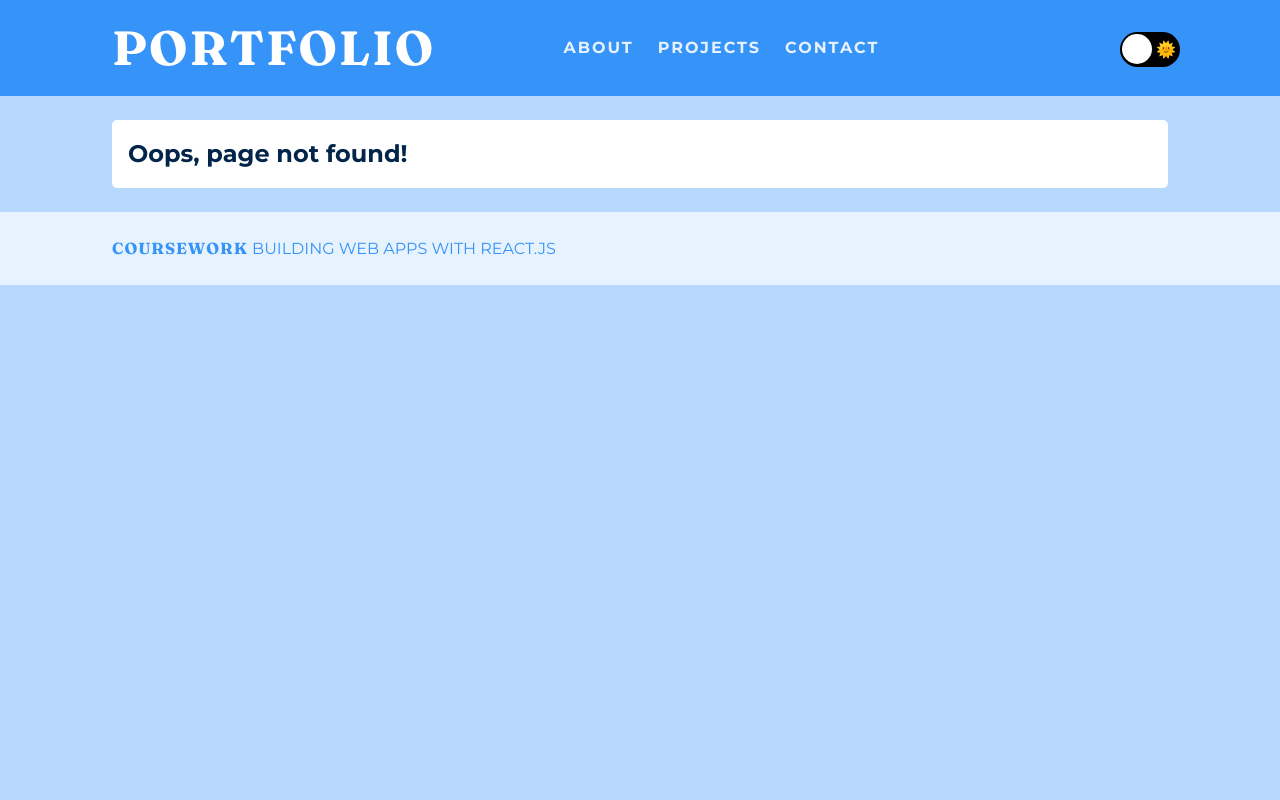
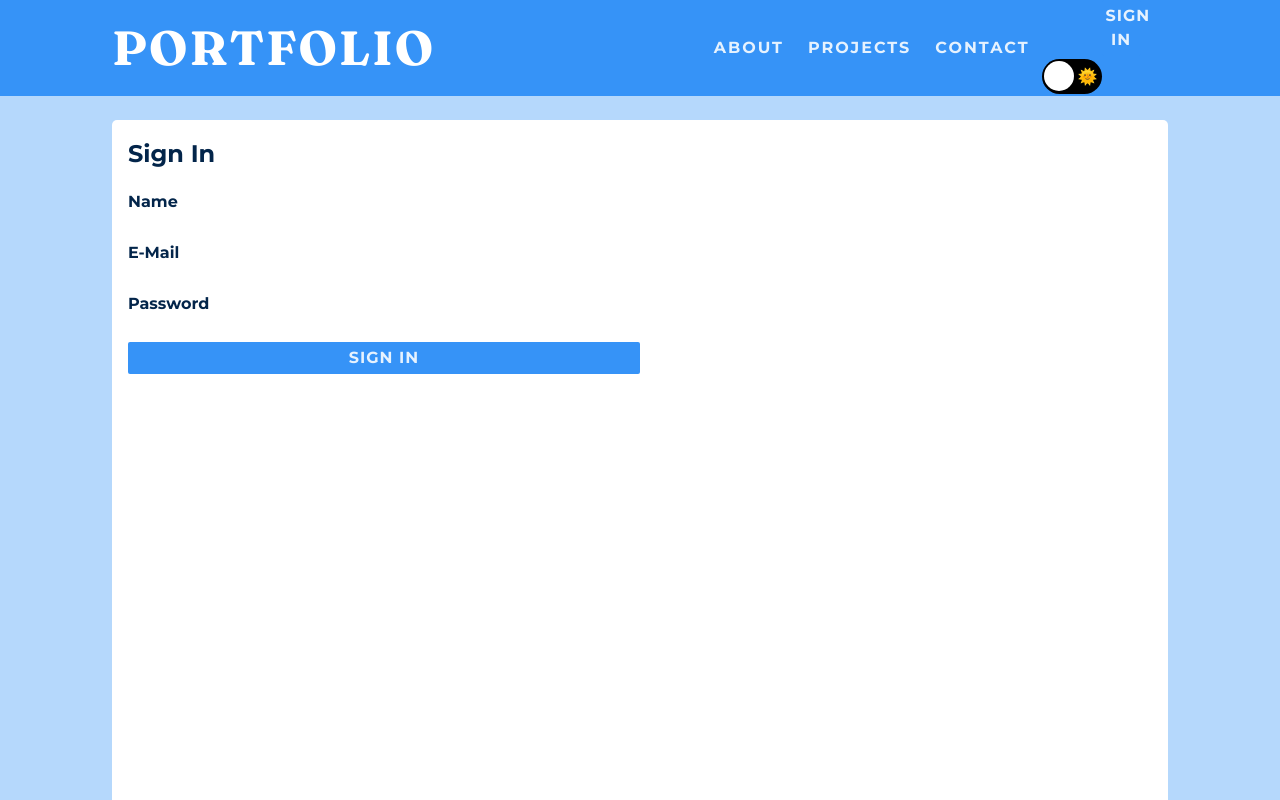
Before and after one commit to dana-eliz8bit/clg-react-app, a React (Create React App) app: page /login in a window 1280 px wide. Before the commit this address had no page. Shown: the top 800 px of the page. Built offline with nearby package versions, Linux system fonts and the light colour scheme.

Commit message:
Added sign in.

```diff
--- a/src/App.js
+++ b/src/App.js
@@ -15,6 +15,7 @@
 
 import { ThemeContext } from "./theme/themeProvider";
 import AuthContext from "./auth/auth-context";
+import Login from "./pages/login";
 
 function App() {
   const theme = useContext(ThemeContext);
@@ -80,6 +81,11 @@
             <Route exact path="/contact">
               <Contact />
             </Route>
+            {!isLoggedIn && (
+              <Route exact path={`/login`}>
+                <Login />
+              </Route>
+            )}
             <Route path="*">
               <FourOhFour />
             </Route>
--- a/src/components/navigation/index.jsx
+++ b/src/components/navigation/index.jsx
@@ -1,13 +1,17 @@
 import { useContext } from "react";
-import { NavLink } from "react-router-dom";
+import { NavLink, useHistory } from "react-router-dom";
 import classes from "./navigation.module.css";
 import ToggleSwitch from "../toggleSwitch";
 import { ThemeContext } from "../../theme/themeProvider";
+import AuthContext from "../../auth/auth-context";
+import BooksButton from "../booksButton";
 
 function Navigation() {
   const theme = useContext(ThemeContext);
   const darkMode = theme.darkMode;
   console.log(darkMode);
+  const { isLoggedIn } = useContext(AuthContext);
+  let history = useHistory();
 
   return (
     <nav className={classes.nav}>
@@ -30,7 +34,7 @@
             Contact
           </NavLink>
         </li>
-      </ul>
+        <li>
           <ToggleSwitch
             isOn={darkMode}
             handleToggle={() => theme.setDarkMode(!darkMode)}
@@ -39,6 +43,15 @@
             rightAriaLabel="toggle light mode"
             rightEmoji={<>&#127774;</>}
           ></ToggleSwitch>
+        </li>
+        <li>
+          {!isLoggedIn && (
+            <BooksButton onClick={() => history.push("/login")}>
+              Sign In
+            </BooksButton>
+          )}
+        </li>
+      </ul>
     </nav>
   );
 }
--- /dev/null
+++ b/src/pages/login.jsx
@@ -0,0 +1,190 @@
+import React, { useState, useEffect, useReducer, useContext } from "react";
+import AuthContext from "../auth/auth-context";
+import classes from "../styles/login.module.css";
+import BooksButton from "../components/booksButton";
+
+const nameReducer = (state, action) => {
+  if (action.type === "USER_INPUT") {
+    return { value: action.val, isValid: action.val.length > 1 };
+  }
+  if (action.type === "INPUT_BLUR") {
+    return {
+      value: state.value,
+      isValid: state.value.length > 1
+    };
+  }
+  return { value: "", isValid: false };
+};
+
+const emailReducer = (state, action) => {
+  if (action.type === "USER_INPUT") {
+    return { value: action.val, isValid: action.val.includes("@") };
+  }
+  if (action.type === "INPUT_BLUR") {
+    return { value: state.value, isValid: state.value.includes("@") };
+  }
+  return { value: "", isValid: false };
+};
+
+const passwordReducer = (state, action) => {
+  if (action.type === "USER_INPUT") {
+    return { value: action.val, isValid: action.val.trim().length > 6 };
+  }
+  if (action.type === "INPUT_BLUR") {
+    return { value: state.value, isValid: state.value.trim().length > 6 };
+  }
+  return { value: "", isValid: false };
+};
+
+const Login = () => {
+  const [formIsValid, setFormIsValid] = useState(false);
+  const [error, setError] = useState(null);
+
+  const { onLogin } = useContext(AuthContext);
+
+  const [nameState, dispatchName] = useReducer(nameReducer, {
+    value: "",
+    isValid: null
+  });
+
+  const [emailState, dispatchEmail] = useReducer(emailReducer, {
+    value: "",
+    isValid: null
+  });
+  const [passwordState, dispatchPassword] = useReducer(passwordReducer, {
+    value: "",
+    isValid: null
+  });
+
+  const { isValid: nameIsValid } = nameState;
+  const { isValid: emailIsValid } = emailState;
+  const { isValid: passwordIsValid } = passwordState;
+
+  useEffect(() => {
+    const identifier = setTimeout(() => {
+      setFormIsValid(nameIsValid && emailIsValid && passwordIsValid);
+    }, 500);
+
+    return () => {
+      clearTimeout(identifier);
+    };
+  }, [nameIsValid, emailIsValid, passwordIsValid]);
+
+  const nameChangeHandler = (event) => {
+    dispatchName({ type: "USER_INPUT", val: event.target.value });
+  };
+
+  const emailChangeHandler = (event) => {
+    dispatchEmail({ type: "USER_INPUT", val: event.target.value });
+  };
+
+  const passwordChangeHandler = (event) => {
+    dispatchPassword({ type: "USER_INPUT", val: event.target.value });
+  };
+
+  const validateNameHandler = () => {
+    dispatchName({ type: "INPUT_BLUR" });
+  };
+
+  const validateEmailHandler = () => {
+    dispatchEmail({ type: "INPUT_BLUR" });
+  };
+
+  const validatePasswordHandler = () => {
+    dispatchPassword({ type: "INPUT_BLUR" });
+  };
+
+  const submitHandler = (event) => {
+    event.preventDefault();
+    if (formIsValid === true) {
+      onLogin(emailState.value, passwordState.value, nameState.value);
+    } else {
+      setFormIsValid(false);
+      setError(true);
+    }
+  };
+
+  return (
+    <section
+      style={{
+        height: "100vh"
+      }}
+    >
+      <form onSubmit={submitHandler}>
+        <h1>Sign In</h1>
+        <div
+          className={`${classes.control} ${
+            nameState.isValid === false ? classes.invalid : ""
+          }`}
+        >
+          <label htmlFor="text">Name</label>
+          <input
+            type="text"
+            id="name"
+            value={nameState.value}
+            onChange={nameChangeHandler}
+            onBlur={validateNameHandler}
+          />
+        </div>
+        {nameState.isValid === false && (
+          <span className={classes["validation-message"]}>
+            Name must be at least one character long.
+          </span>
+        )}
+        <div
+          className={`${classes.control} ${
+            emailState.isValid === false ? classes.invalid : ""
+          }`}
+        >
+          <label htmlFor="email">E-Mail</label>
+          <input
+            type="email"
+            id="email"
+            value={emailState.value}
+            onChange={emailChangeHandler}
+            onBlur={validateEmailHandler}
+          />
+        </div>
+        {emailState.isValid === false && (
+          <span className={classes["validation-message"]}>
+            Email must be a valid email address.
+          </span>
+        )}
+        <div
+          className={`${classes.control} ${
+            passwordState.isValid === false ? classes.invalid : ""
+          }`}
+        >
+          <label htmlFor="password">Password</label>
+          <input
+            type="password"
+            id="password"
+            value={passwordState.value}
+            onChange={passwordChangeHandler}
+            onBlur={validatePasswordHandler}
+          />
+        </div>
+        {passwordState.isValid === false && (
+          <span className={classes["validation-message"]}>
+            Password must have at least six characters.
+          </span>
+        )}
+        <div className={classes.actions}>
+          <BooksButton
+            type="submit"
+            disabled={!formIsValid | (formIsValid === false)}
+          >
+            Sign In
+          </BooksButton>
+        </div>
+        {error && (
+          <span className={classes["validation-message"]}>
+            Sorry, please fill in the form to continue
+          </span>
+        )}
+      </form>
+    </section>
+  );
+};
+
+export default Login;
--- /dev/null
+++ b/src/styles/login.module.css
@@ -0,0 +1,65 @@
+.login {
+  width: 90%;
+  max-width: 40rem;
+  margin: 2rem auto;
+  padding: 2rem;
+}
+
+.control {
+  margin: 1rem 0;
+  display: flex;
+  align-items: stretch;
+  flex-direction: column;
+}
+
+.control label,
+.control input {
+  display: block;
+}
+
+.control label {
+  font-weight: bold;
+  flex: 1;
+  margin-bottom: 0.5rem;
+  color: var(--main-color);
+}
+
+.control input {
+  flex: 3;
+  font: inherit;
+  padding: 0.35rem 0.35rem;
+  border-radius: 6px;
+  border: 1px solid var(--main-border-color);
+}
+
+.control input:focus {
+  outline: none;
+  border-color: var(--main-border-color);
+  background: var(--main-bg-color);
+}
+
+.control input[type="password"] {
+  background-color: var(--main-bg-color);
+  border: 1px solid var(--main-border-color);
+  color: var(--main-color);
+}
+
+.control.invalid input {
+  border-color: var(--invalid-color);
+  background: var(--main-bg-color);
+}
+
+.validation-message {
+  color: var(--invalid-color);
+}
+
+.actions {
+  text-align: center;
+}
+
+@media (min-width: 768px) {
+  .control {
+    align-items: center;
+    flex-direction: row;
+  }
+}
```
Lines whose indentation alone changed are shown as unchanged.
